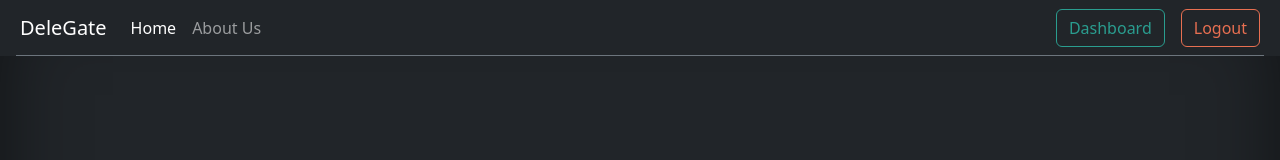
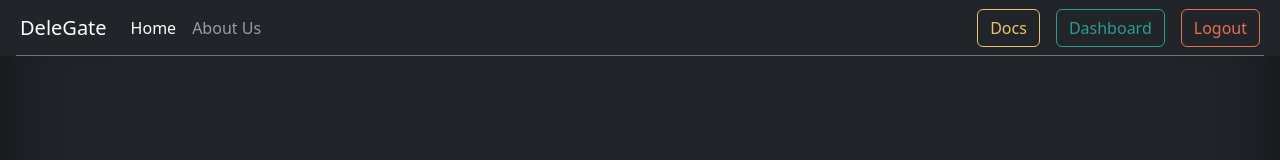
Before and after one commit to creppyfm/DeleGate, a React (Vite) app in the folder client/: page / in a window 1280 px wide. Both pictures are taken after a click on the button "Fake Login". Shown: the top 160 px of the page. Built offline with nearby package versions, Linux system fonts and the light colour scheme; no server answers.

Commit message:
Added link to docs

```diff
--- a/client/src/components/Header.tsx
+++ b/client/src/components/Header.tsx
@@ -40,6 +40,15 @@ export function Header() {
               About Us
             </NavLink>
           </Nav>
+          {user.loggedIn && (
+            <NavLink
+              target="_blank"
+              to="/swagger-ui/index.html#/"
+              className="btn btn-outline-info me-3"
+            >
+              Docs
+            </NavLink>
+          )}
           {user.loggedIn ? (
             <NavLink to="/dashboard" className="btn btn-outline-success me-3">
               Dashboard
```
